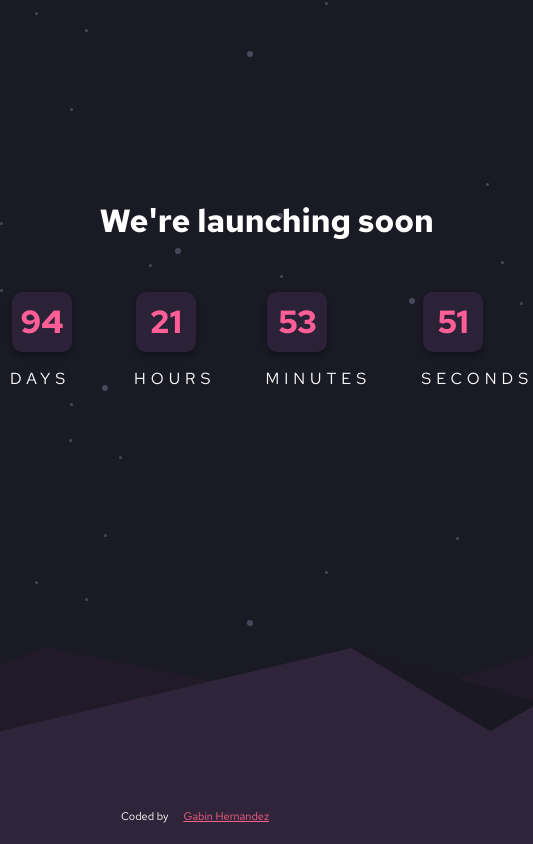
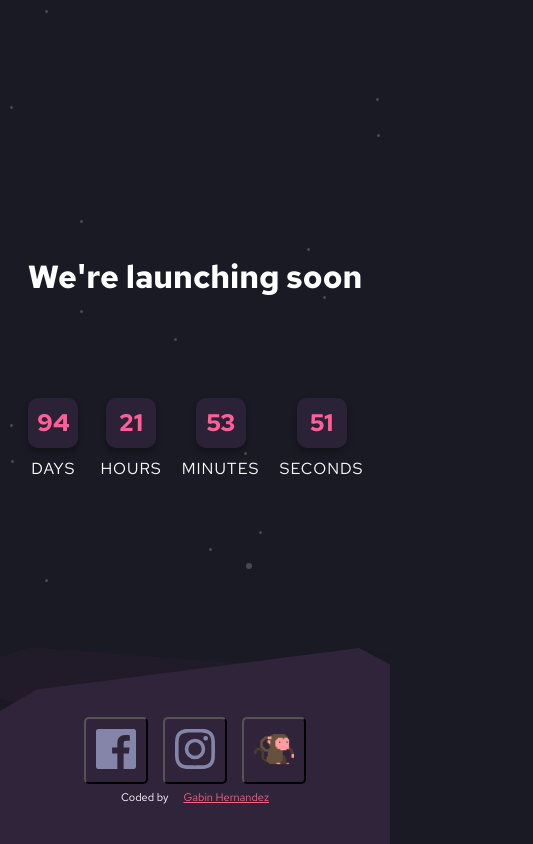
Before and after one commit to Gabin-Hernandez/Countdown, a plain HTML site: page index.html in a window 390 px wide. Shown: the whole page, 533 px wide, since content can reach past the window. Drawn offline with Linux system fonts and the light colour scheme.

Commit message:
Update index.html

```diff
--- a/index.html
+++ b/index.html
@@ -9,7 +9,7 @@
       rel="icon"
       type="image/png"
       sizes="32x32"
-      href="./images/monkey-25-32.png"
+      href="./images/favicon-32x32.png"
     />
     <link rel="preconnect" href="https://fonts.googleapis.com" />
     <link rel="preconnect" href="https://fonts.gstatic.com" crossorigin />
@@ -18,24 +18,21 @@
       rel="stylesheet"
     />
 
-    <title>Launch countdown timer</title>
+    <title>Frontend Mentor | Launch countdown timer</title>
 
     <!-- Feel free to remove these styles or customise in your own stylesheet 👍 -->
     <style>
-      html {
-        -webkit-text-size-adjust: none; /* Safari iOS: evita reescalar el texto */
-           }
       body {
+        -webkit-text-size-adjust: none;
         font-family: "Red Hat Text", sans-serif;
         margin: 0;
-        padding: 0;
         min-height: 100vh;
         background-color: hsl(234, 17%, 12%);
         background-image: url("./images/pattern-hills.svg"),
           url("./images/bg-stars.svg");
         background-position: center bottom, center top;
         background-repeat: no-repeat, repeat;
-        background-size: contain, auto;
+        background-size: auto, auto;
         display: grid;
         place-items: center;
       }
@@ -53,12 +50,11 @@
       .content {
         display: flex;
         flex-direction: row;
-        gap: 40px;
         color: white;
       }
       .content p:nth-child(2) {
-        letter-spacing: 5px;
-        margin-left: 10px;
+       margin:10px ;
+        letter-spacing: 1px;
       }
 
       /* estilo para los numeros */
@@ -67,7 +63,7 @@
       .minutes,
       .seconds {
         display: inline-block;
-        width: 60px;
+        width: 80px;
         height: 60px;
         background-color: #2c2238; /* color del fondo del número */
         color: #ff5f96; /* color del texto */
@@ -75,6 +71,7 @@
         font-weight: bold;
         border-radius: 10px;
         text-align: center;
+        justify-content: space-between;
         line-height: 60px; /* centra el texto verticalmente */
         box-shadow: 0 4px 6px rgba(0, 0, 0, 0.3); /* sombra suave */
         margin: 0 12px;
@@ -83,14 +80,12 @@
       /* finaliza el estilo de los numeros  */
 
       .social-links {
-        position: scroll; /* Ahora es fijo en la pantalla */
-        bottom: 20px;
+        position: absolute;
+        bottom: 60px;
         left: 50%;
         transform: translateX(-50%);
         display: flex;
-        flex-direction: row;
         gap: 15px;
-        margin-bottom: 20px;
       }
       .link-btn:hover {
         background-color: hsl(345, 95%, 68%);
@@ -102,34 +97,28 @@
       .reference {
         font-size: 11px;
         text-align: center;
-        position: fixed; /* Ahora es fijo en la pantalla */
-        bottom: 1px;
+        gap: 15px;
+        color: white;
+        position: absolute;
+        bottom: 40px;
         left: 50%;
         transform: translateX(-50%);
         display: flex;
-        flex-direction: row;
-        gap: 15px;
-        cursor: pointer;
-        margin-bottom: 20px;
-        color: white;
+      }
+      .day-text,
+      .hour-tex{
+
+        text-align: center;
       }
       .reference a {
         color: hsl(345, 95%, 68%);
+        cursor: pointer;
       }
       @media (max-width: 760px) {
-        body {
-          -webkit-text-size-adjust: none;
+        .body {
           max-height: 100%;
-          background-position: center bottom, bottom;
-          background-size: auto, auto;
-          background-position-x: left;
-          background-position-y: bottom, bottom;
-          background-attachment: scroll, scroll;
-          height: 100dvh; /* altura dinámica real en iOS */
-          min-height: auto; /* quitas el min-height anterior *
         }
         .content {
-          margin: 0px 60px;
           text-align: center;
         }
         .title {
@@ -138,7 +127,6 @@
         .social-links .link-btn {
           padding: 10px;
           border-radius: 5px;
-          transition: transform 0.2s ease-in-out;
         }
 
         .social-links .link-btn:hover {
@@ -157,7 +145,6 @@
           height: 50px;
           font-size: 1.5rem;
           line-height: 50px;
-          margin: 0 3px;
         }
       }
     </style>
@@ -168,11 +155,11 @@
       <div class="content">
         <div>
           <p class="days">#</p>
-          <p>DAYS</p>
+          <p class="day-text"> DAYS</p>
         </div>
         <div>
           <p class="hours">#</p>
-          <p>HOURS</p>
+          <p class="hour-tex">HOURS</p>
         </div>
         <div>
           <p class="minutes">#</p>
@@ -184,14 +171,20 @@
         </div>
       </div>
       <div class="social-links">
-        <button class="link-btn" >
-          <a href="https://www.facebook.com/profile.php?id=100003216434960"><img src="./images/icon-facebook.svg" alt="" /></a>
+        <button class="link-btn">
+          <a href="https://www.facebook.com/profile.php?id=100003216434960"
+            ><img src="./images/icon-facebook.svg" alt=""
+          /></a>
         </button>
         <button class="link-btn">
-          <a href="https://www.instagram.com/gabito_gabin/"><img src="./images/icon-instagram.svg" alt="" /></a>
+          <a href="https://www.instagram.com/gabito_gabin/"
+            ><img src="./images/icon-instagram.svg" alt=""
+          /></a>
         </button>
         <button class="link-btn">
-          <a href="https://gabin-hernandez.github.io/Advice-Gen/"> <img src="./images/monkey-25-32.png" alt="" /></a>
+          <a href="https://gabin-hernandez.github.io/Advice-Gen/">
+            <img src="./images/monkey-25-32.png" alt=""
+          /></a>
         </button>
       </div>
       <div class="reference">Coded by <a href="#">Gabin Hernandez</a></div>
```
